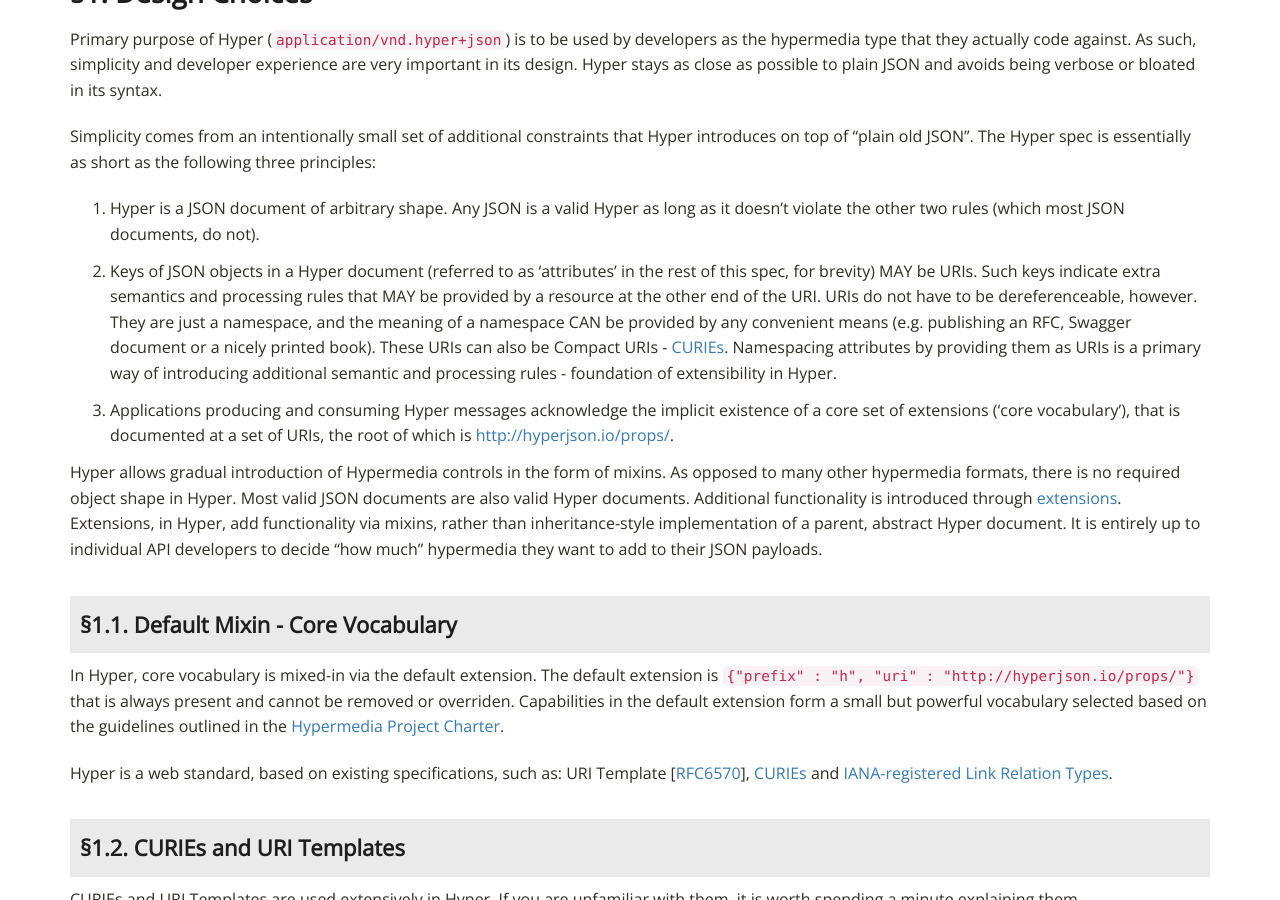
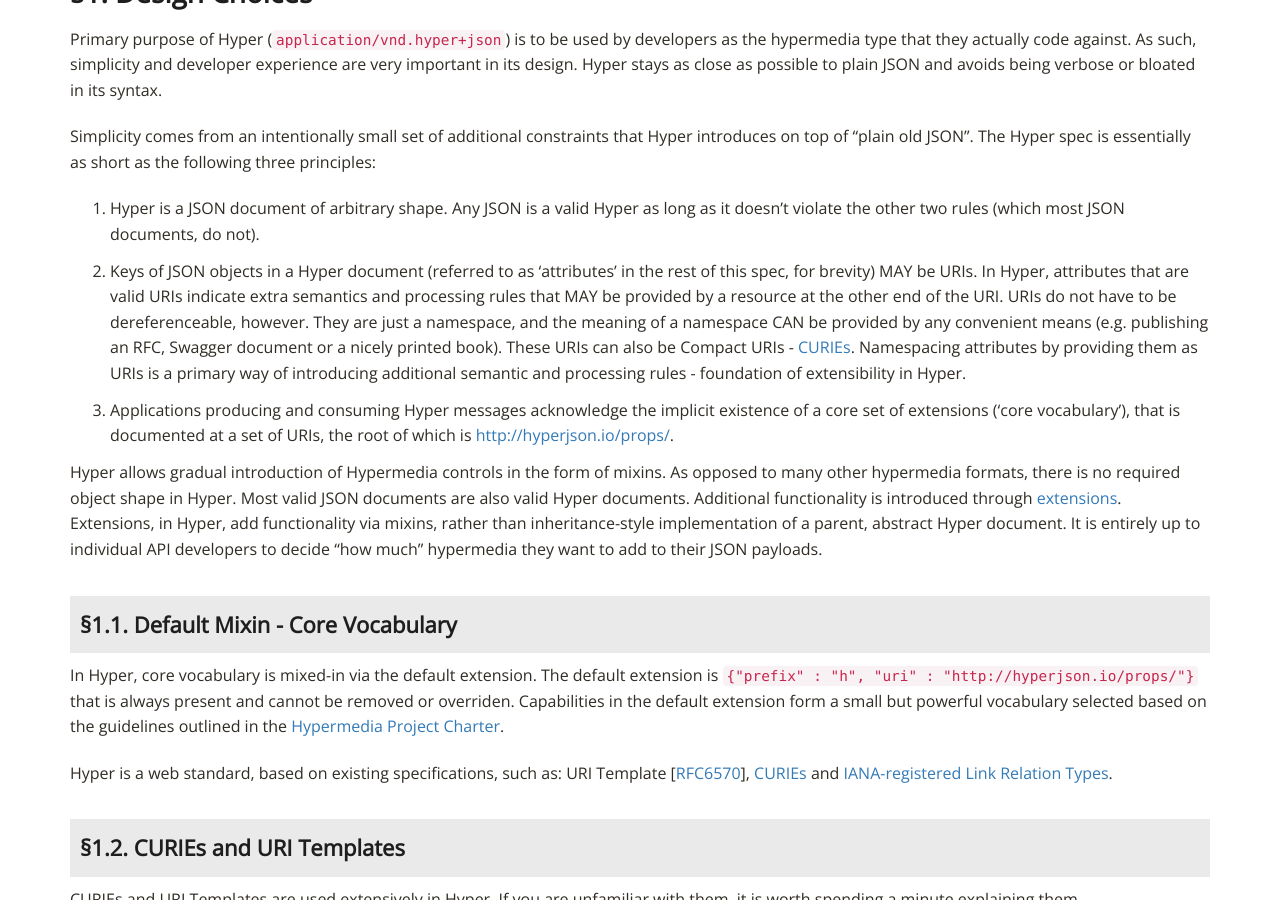
Before and after one commit to inadarei/hyper, a Jekyll site: the page built from spec.md, in a window 1280 px wide and 900 px high, scrolled down 2022 px. Built offline with Jekyll 4.4.1, drawn with Linux system fonts in a browser that asks for light colours; nearby versions of some CDN libraries.

Commit message:
defining 'attribute' as a term early

```diff
--- a/_includes/design-choices.md
+++ b/_includes/design-choices.md
@@ -14,13 +14,13 @@ short as the following three principles:
    long as it doesn't violate the other two rules (which most JSON documents,
    do not).
 1. Keys of JSON objects in a Hyper document (referred to as 'attributes' in the
-   rest of this spec, for brevity) MAY be URIs. Such keys indicate extra
-   semantics and processing rules that MAY be provided by a resource at the
-   other end of the URI. URIs do not have to be dereferenceable, however. They
-   are just a namespace, and the meaning of a namespace CAN be provided by any
-   convenient means (e.g. publishing an RFC, Swagger document or a nicely
-   printed book). These URIs can also be Compact URIs -
-   [CURIEs](https://www.w3.org/TR/2010/NOTE-curie-20101216/). Namespacing
+   rest of this spec, for brevity) MAY be URIs. In Hyper, attributes that are
+   valid URIs indicate extra semantics and processing rules that MAY be provided
+   by a resource at the other end of the URI. URIs do not have to be
+   dereferenceable, however. They are just a namespace, and the meaning of a
+   namespace CAN be provided by any convenient means (e.g. publishing an RFC,
+   Swagger document or a nicely printed book). These URIs can also be Compact
+   URIs - [CURIEs](https://www.w3.org/TR/2010/NOTE-curie-20101216/). Namespacing
    attributes by providing them as URIs is a primary way of introducing
    additional semantic and processing rules - foundation of extensibility in
    Hyper.
```
